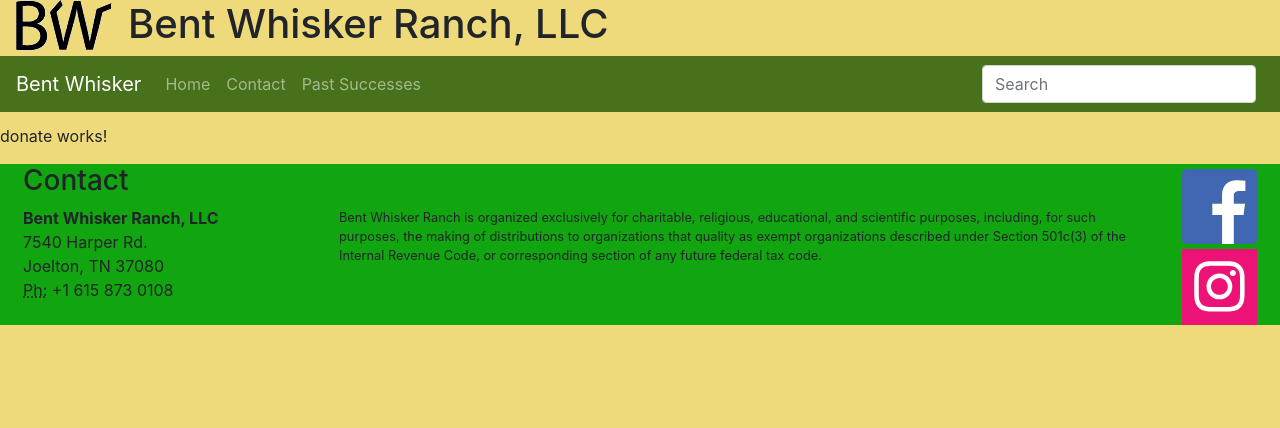
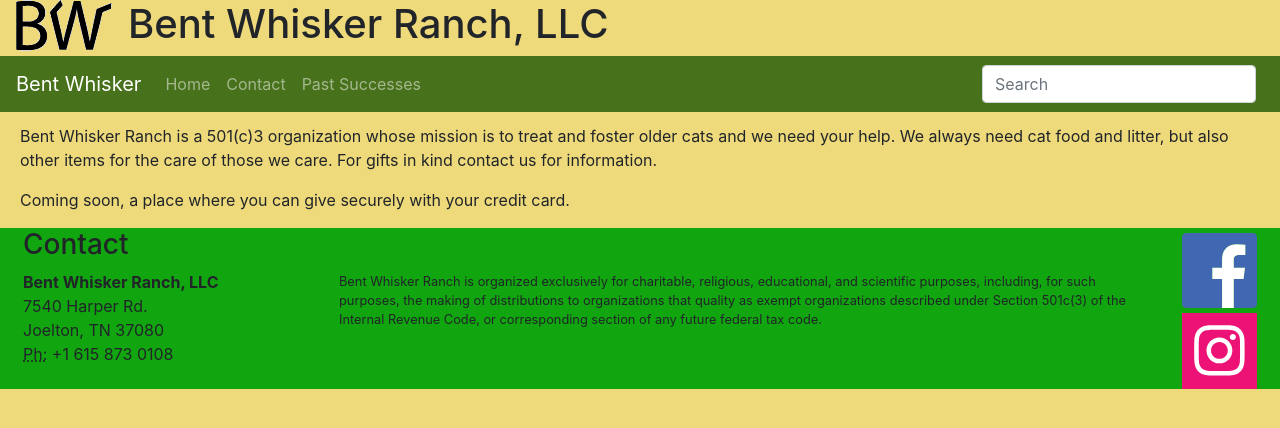
Before and after one commit to sam452/bw, an Angular app: page /donate in a window 1280 px wide. Shown: the top 428 px of the page. Built offline with nearby package versions, Linux system fonts and the light colour scheme.

Commit message:
donate stub added

```diff
--- a/src/app/donate/donate.component.html
+++ b/src/app/donate/donate.component.html
@@ -1,3 +1,6 @@
-<p>
-  donate works!
-</p>
+<div class="d-flex flex-row main-container">
+  <div class="flex-sm-column mr-auto">
+    <p>Bent Whisker Ranch is a 501(c)3 organization whose mission is to treat and foster older cats and we need your help. We always need cat food and litter, but also other items for the care of those we care. For gifts in kind contact us for information.</p>
+    <p>Coming soon, a place where you can give securely with your credit card.</p>
+  </div>
+</div>
```
Also changed, not shown: src/assets/img/jewel-cross.JPG (added).
